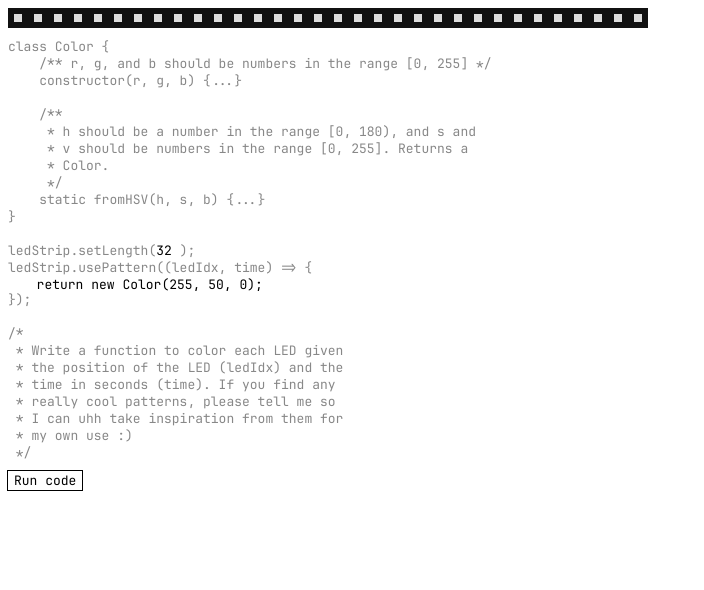
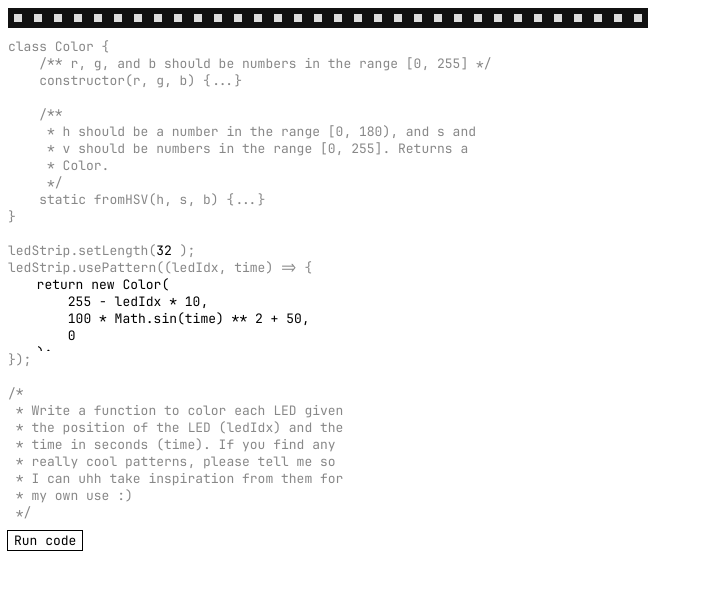
Before and after one commit to Nengyi-Jonathan-Jiang/LED-Previewer, a plain HTML site: page index.html in a window 1280 px wide. Shown: the whole page, without its empty margins (0-704 px from the left). Drawn offline with Linux system fonts and the light colour scheme.

Commit message:
Update index.html

```diff
--- a/index.html
+++ b/index.html
@@ -152,7 +152,11 @@
 			<div id="code-input-container">
 				<span>ledStrip.usePattern((ledIdx, time) => {</span>
 				<label for="code">
-					<textarea id="code" spellcheck="false" placeholder="//Enter code here">return new Color(255, 50, 0);</textarea>
+					<textarea id="code" spellcheck="false" placeholder="//Enter code here">return new Color(
+    255 - ledIdx * 10,
+    100 * Math.sin(time) ** 2 + 50,
+    0
+);</textarea>
 					<span id="textarea-sizer"></span>
 				</label>
 				<span>});</span><br><br>
```
